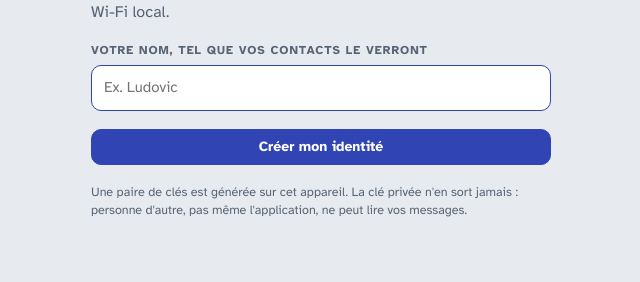
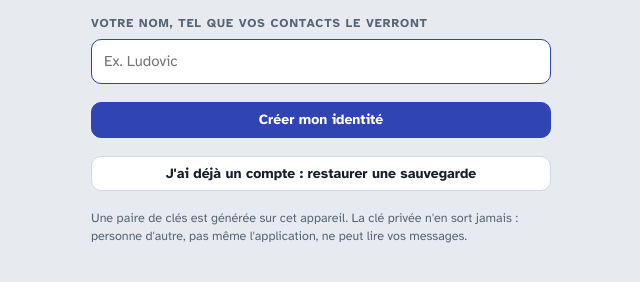
Before and after one commit to ludovicbatty-artrakiri/Pli, a plain HTML site: page index.html in a window 1280 px wide. Shown: the part 394-676 px from the top of the page, without its empty margins (319-959 px from the left). Drawn offline with nearby package versions, Linux system fonts and the light colour scheme.

Commit message:
Update index.html

```diff
--- a/index.html
+++ b/index.html
@@ -95,6 +95,7 @@
       <input class="input" id="nameInput" maxlength="60" autocomplete="nickname" placeholder="Ex. Ludovic" required>
     </div>
     <button class="btn primary" type="submit" id="createBtn">Créer mon identité</button>
+    <button class="btn" type="button" id="restoreStart">J'ai déjà un compte : restaurer une sauvegarde</button>
     <p class="fine">Une paire de clés est générée sur cet appareil. La clé privée n'en sort jamais : personne d'autre, pas même l'application, ne peut lire vos messages.</p>
   </form>
 </div>
```
